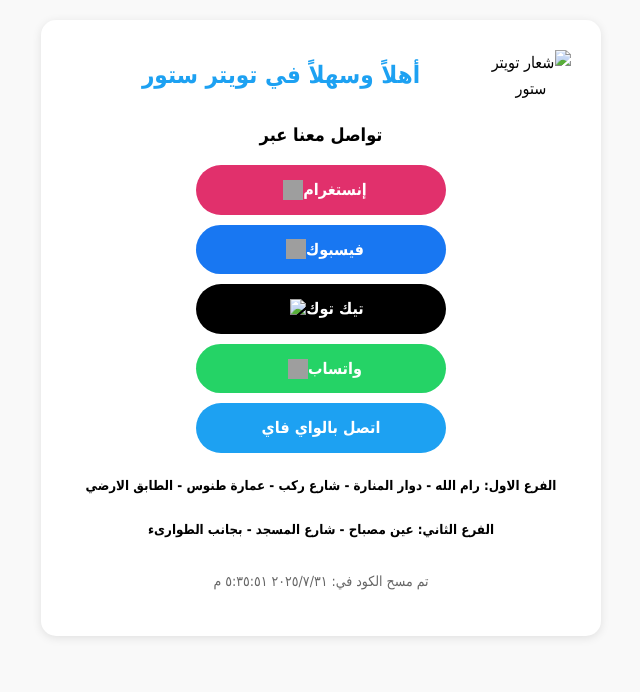
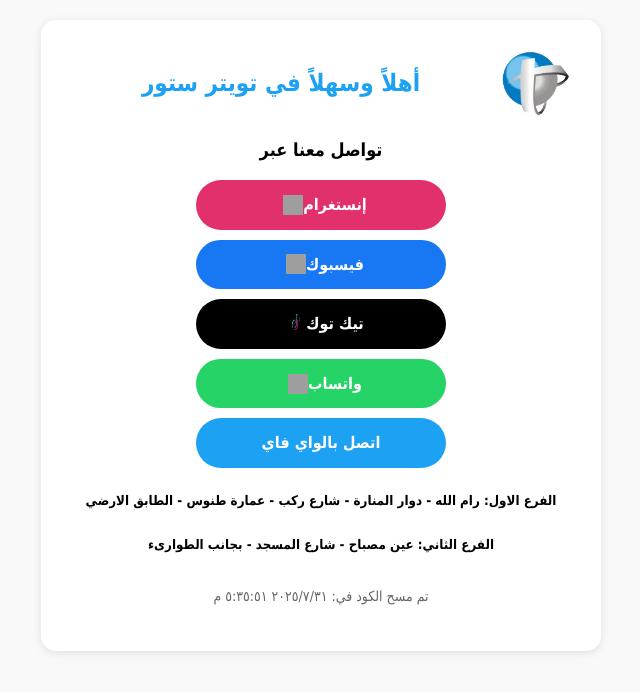
Before and after one commit to Alaa-muhammad/twitter_store, a plain HTML site: page index.html in a window 1280 px wide. Shown: the whole page, without its empty margins (319-959 px from the left). Drawn offline with Linux system fonts and the light colour scheme; the site is published under a folder, as on GitHub Pages, so addresses that start at the root find nothing; grey boxes are pictures that could not be loaded.

Commit message:
Update index.html

```diff
--- a/index.html
+++ b/index.html
@@ -118,7 +118,7 @@
 <body>
     <div class="container">
         <div class="header">
-            <img src="/images/logo_trans.png" alt="شعار تويتر ستور" class="logo">
+            <img src="images/logo_trans.png" alt="شعار تويتر ستور" class="logo">
             <h1>أهلاً وسهلاً في تويتر ستور</h1>
         </div>
 
@@ -137,7 +137,7 @@
 
             <a href="https://www.tiktok.com/@twitter.store.ramallah?_t=ZS-8yUUGwD0d7o&_r=1" class="social-btn tiktok-btn">
                 تيك توك
-                <img src="/images/t.png" alt="TikTok">
+                <img src="images/t.png" alt="TikTok">
             </a>
 
             <a href="https://wa.me/972568202122" class="social-btn whatsapp-btn">
```
